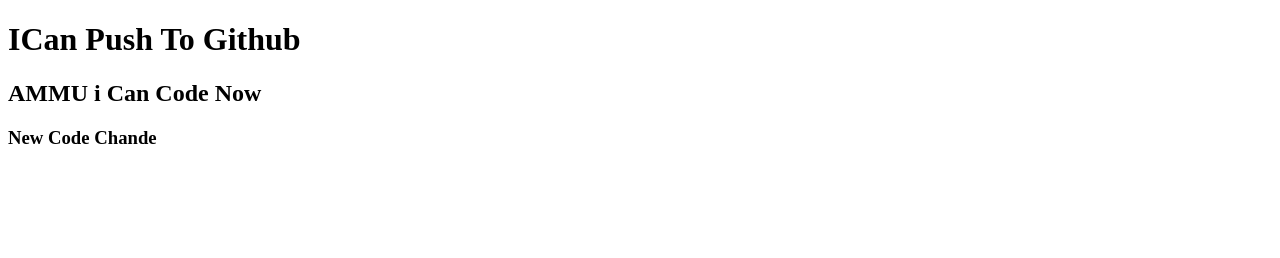
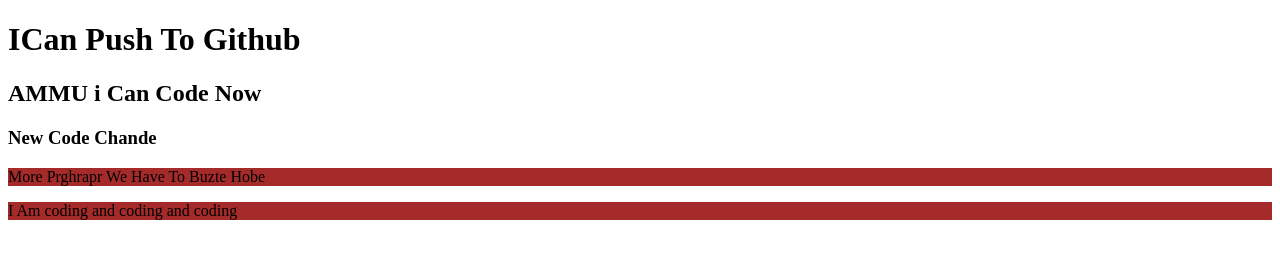
Before and after one commit to Wadud2022/mw-seceond-ripo, a plain HTML site: page index.html in a window 1280 px wide. Drawn offline with Linux system fonts and the light colour scheme.

Commit message:
style added

```diff
--- a/index.html
+++ b/index.html
@@ -4,12 +4,14 @@
     <meta charset="UTF-8">
     <meta http-equiv="X-UA-Compatible" content="IE=edge">
     <meta name="viewport" content="width=device-width, initial-scale=1.0">
-    <title>my second ripogit
-    </title>
+    <title>my second ripogit</title>
+    <link rel="stylesheet" href="style.css">
 </head>
 <body>
     <h1>ICan Push To Github</h1>
     <h2>AMMU i Can Code Now</h2>
     <h3>New Code Chande</h3>
+    <p>More Prghrapr We Have To Buzte Hobe</p>
+    <p>I Am coding and coding and coding</p>
 </body>
 </html>
--- /dev/null
+++ b/style.css
@@ -0,0 +1,4 @@
+p{
+    colore:blue;
+    background-color: brown;
+}
```
